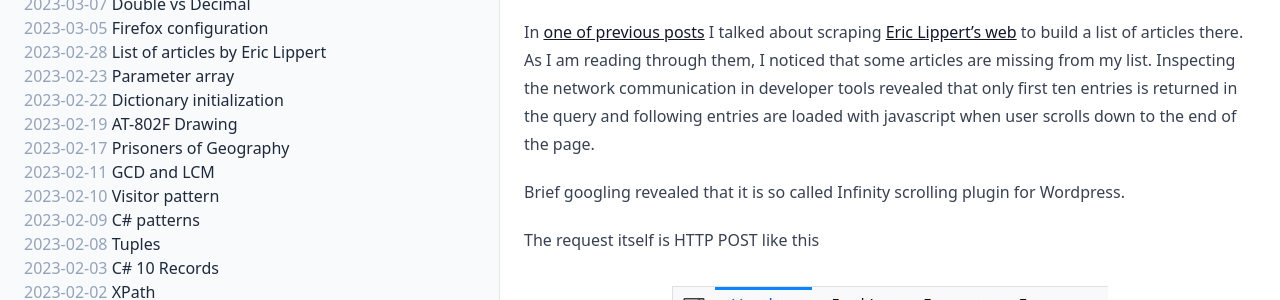
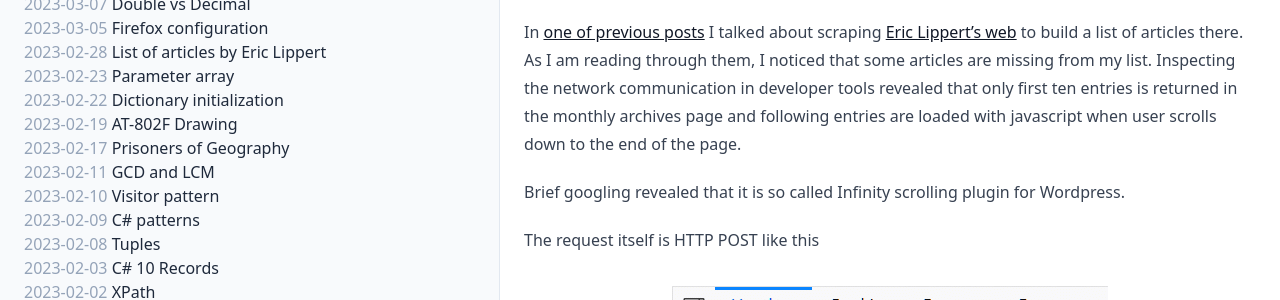
Before and after one commit to bvr/bvr.github.io, a Jekyll site: the page built from _posts/2023-03-11-scrape-infinity.md, in a window 1280 px wide. Shown: the part 142-442 px from the top of the page. Built offline with Jekyll 4.4.1, drawn with Linux system fonts in a browser that asks for light colours; some of the changed text lies outside the part shown.

Commit message:
Proofreading

```diff
--- a/_posts/2023-03-11-scrape-infinity.md
+++ b/_posts/2023-03-11-scrape-infinity.md
@@ -10,7 +10,7 @@ tags:
   - Infinite scrolling
   - Wordpress
 ---
-In [one of previous posts]({% post_url 2023-02-28-eric %}) I talked about scraping [Eric Lippert's web][1] to build a list of articles there. As I am reading through them, I noticed that some articles are missing from my list. Inspecting the network communication in developer tools revealed that only first ten entries is returned in the query and following entries are loaded with javascript when user scrolls down to the end of the page.
+In [one of previous posts]({% post_url 2023-02-28-eric %}) I talked about scraping [Eric Lippert's web][1] to build a list of articles there. As I am reading through them, I noticed that some articles are missing from my list. Inspecting the network communication in developer tools revealed that only first ten entries is returned in the monthly archives page and following entries are loaded with javascript when user scrolls down to the end of the page.
 
 Brief googling revealed that it is so called Infinity scrolling plugin for Wordpress.
 
```
Also changed, not shown: other parts of _posts/2023-03-11-scrape-infinity.md (+5 -5 lines).
